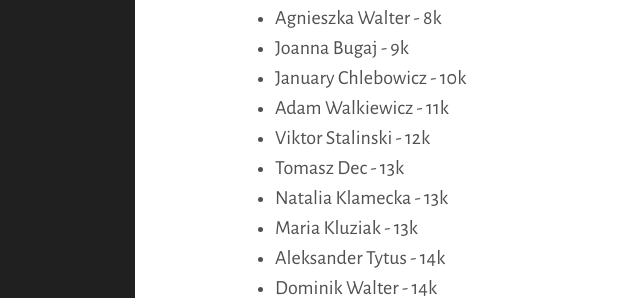
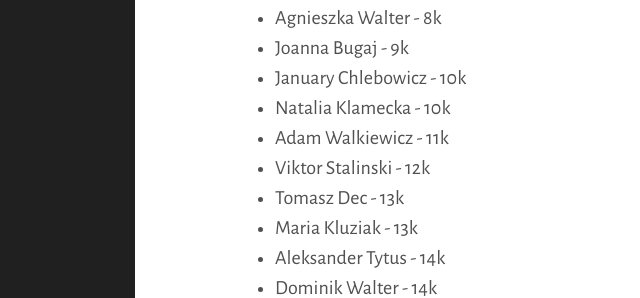
Before and after one commit to tasuki/lsg, a Jekyll site: the page built from zarejestrowani.md, in a window 1280 px wide and 900 px high, scrolled down 1555 px. Shown: the part 162-460 px from the top of the window, without its empty margins (225-865 px from the left). Built offline with Jekyll 4.4.1, drawn with Linux system fonts in a browser that asks for light colours; nearby versions of some CDN libraries.

Commit message:
Update zarejestrowani.md

```diff
--- a/zarejestrowani.md
+++ b/zarejestrowani.md
@@ -62,10 +62,10 @@ Zarejestrowani uczestnicy (mniej więcej wg siły):
 - Agnieszka Walter - 8k
 - Joanna Bugaj - 9k
 - January Chlebowicz - 10k
+- Natalia Klamecka - 10k
 - Adam Walkiewicz - 11k
 - Viktor Stalinski - 12k
 - Tomasz Dec - 13k
-- Natalia Klamecka - 13k
 - Maria Kluziak - 13k
 - Aleksander Tytus - 14k
 - Dominik Walter - 14k
```
